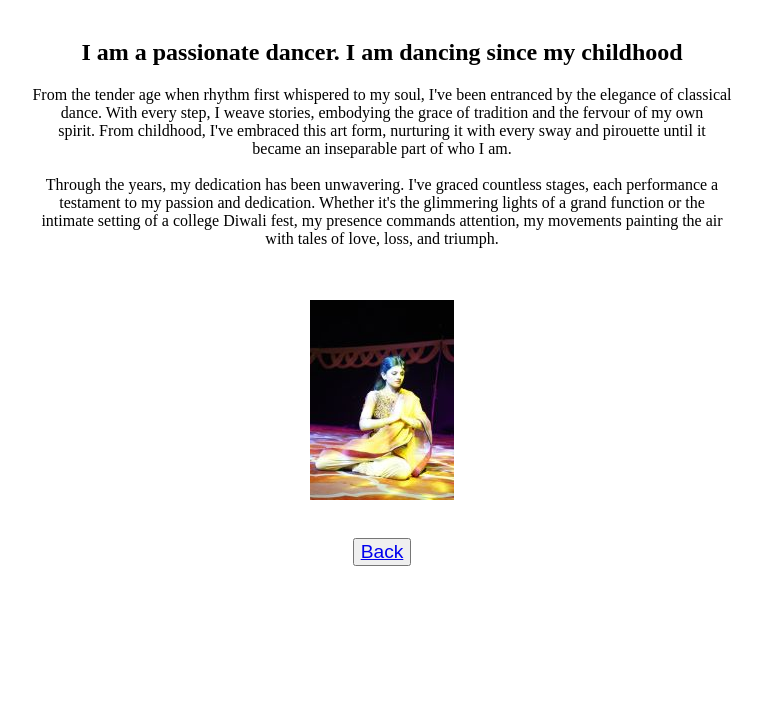
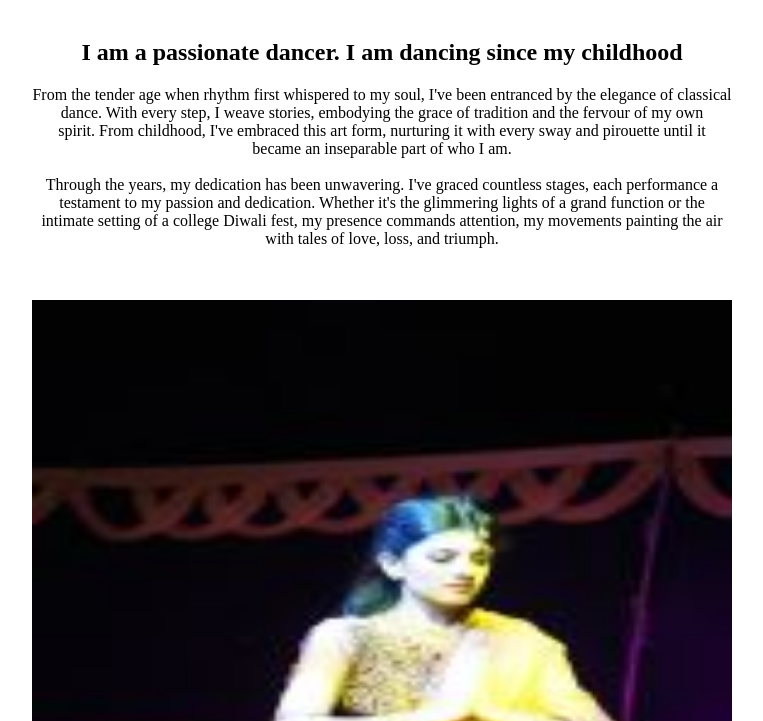
Before and after one commit to Gaurikas07/Personal-Website, a plain HTML site: page interests.html in a window 1280 px wide. Shown: the part 79-800 px from the top of the page, without its empty margins (258-1021 px from the left). Drawn offline with Linux system fonts and the light colour scheme.

Commit message:
I changed the image size

```diff
--- a/interests.html
+++ b/interests.html
@@ -22,7 +22,7 @@
     <br>
     <br>
     <center>
-    <img src="Images/Dance/IMG_20221103_111400.jpg">
+    <img src="Images/Dance/IMG_20221103_111400.jpg" width="700" height="700">
     </center>
     </p>
     <br>
```
